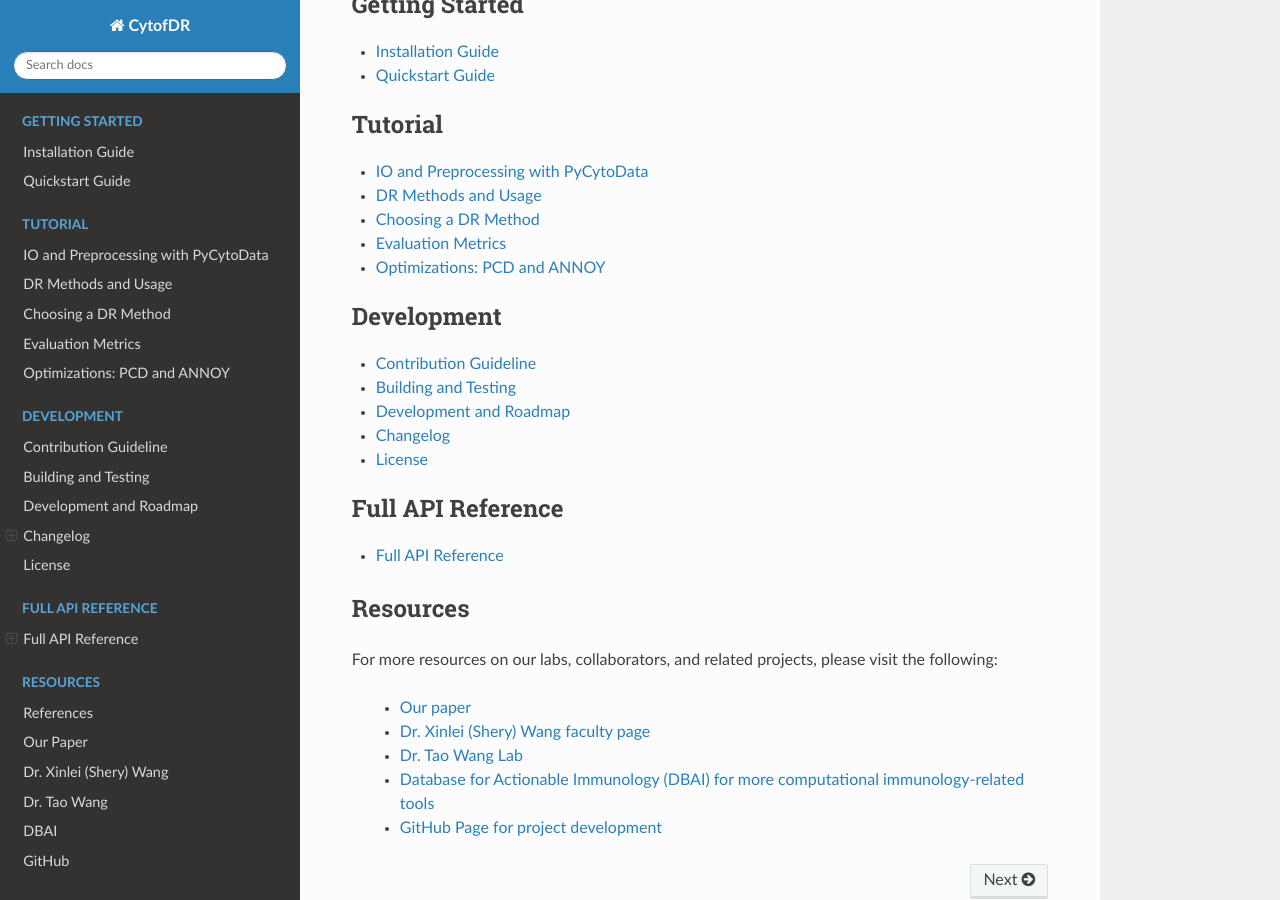
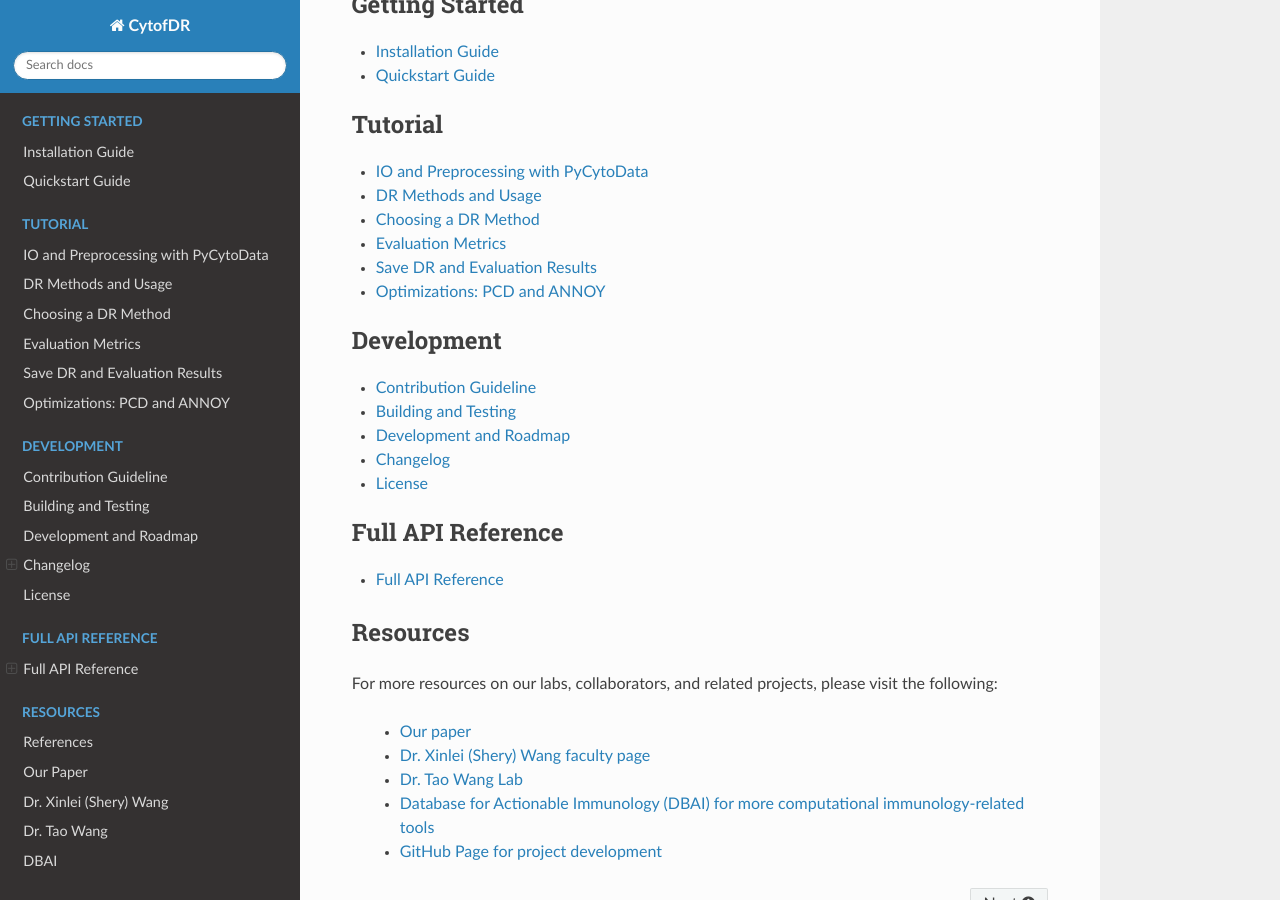
Before and after one commit to kevin931/CytofDR, a Sphinx documentation site: the page built from docs/source/index.rst, in a window 1280 px wide and 900 px high, scrolled down 1112 px. Built offline with Sphinx 7.4.7 and the Read the Docs theme 2.0.0, drawn with Linux system fonts in a browser that asks for light colours.

Commit message:
Add ``save_results`` to the side-bar

```diff
--- a/docs/source/index.rst
+++ b/docs/source/index.rst
@@ -36,6 +36,7 @@ Why wait? Try this example below and start your DR journey:
    tutorial/methods
    tutorial/method_choice
    tutorial/metrics
+   tutorial/save_results
    tutorial/optimizations
 
 
```
